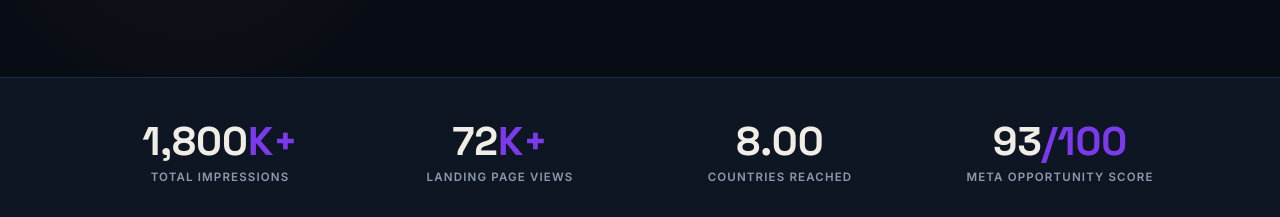
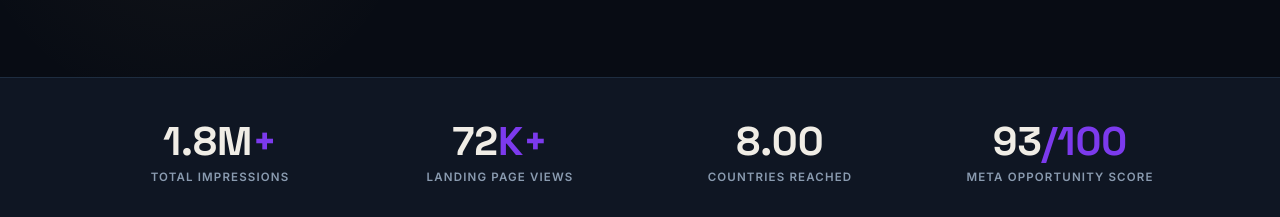
Before and after one commit to vireonmarketingltd-ui/Digital-Marketing-portfolio, a plain HTML site: page index.html in a window 1280 px wide. Shown: the part 926-1143 px from the top of the page. Drawn offline with Linux system fonts and the light colour scheme.

Commit message:
Correct homepage impressions display to 1.8M+

```diff
--- a/index.html
+++ b/index.html
@@ -76,7 +76,7 @@
     <div class="container">
       <div class="stats-grid">
         <div class="stat-item">
-          <div class="stat-num" data-count="1800" data-suffix="K+">1,800K<span class="suf">+</span></div>
+          <div class="stat-num">1.8M<span class="suf">+</span></div>
           <div class="stat-lbl">Total Impressions</div>
         </div>
         <div class="stat-item">
```
